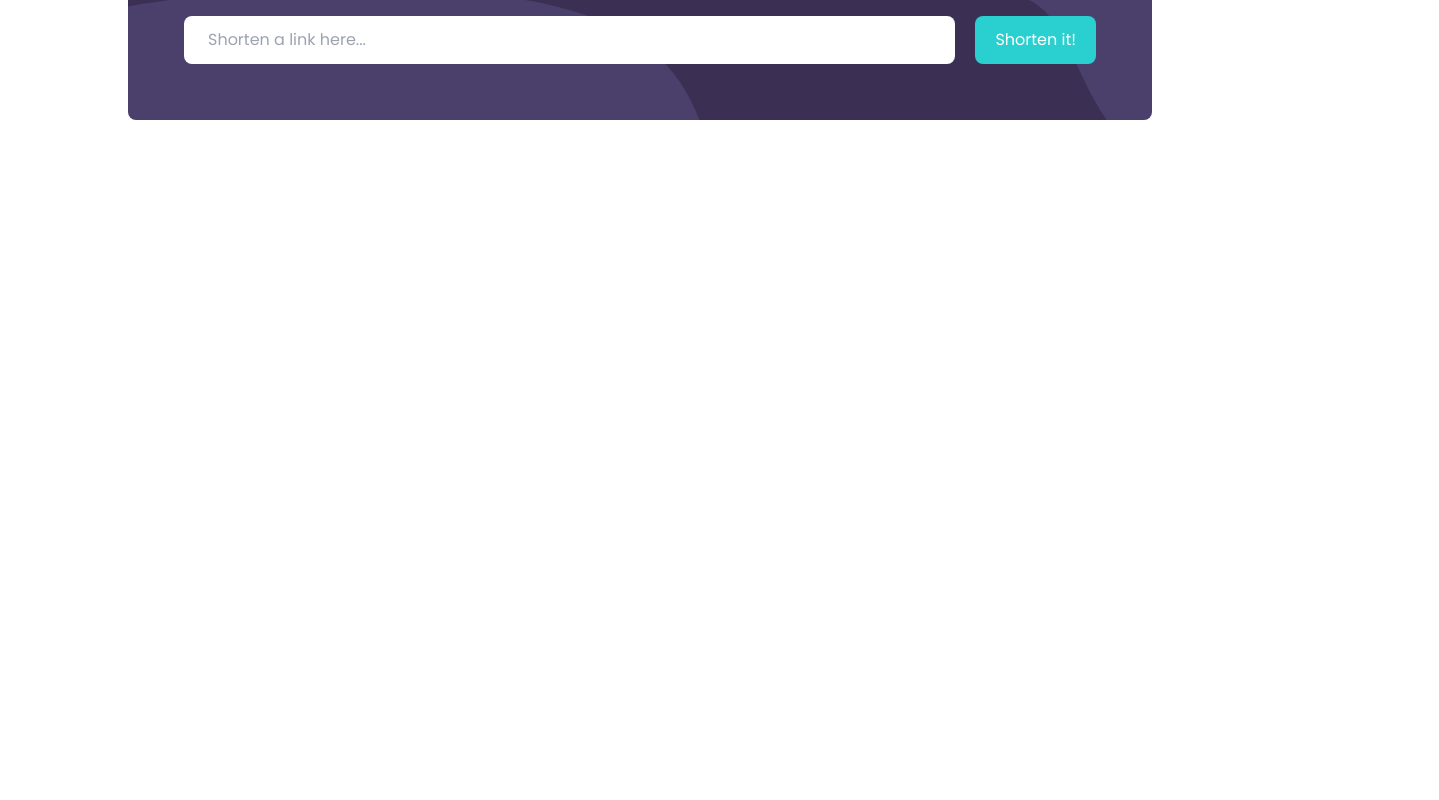
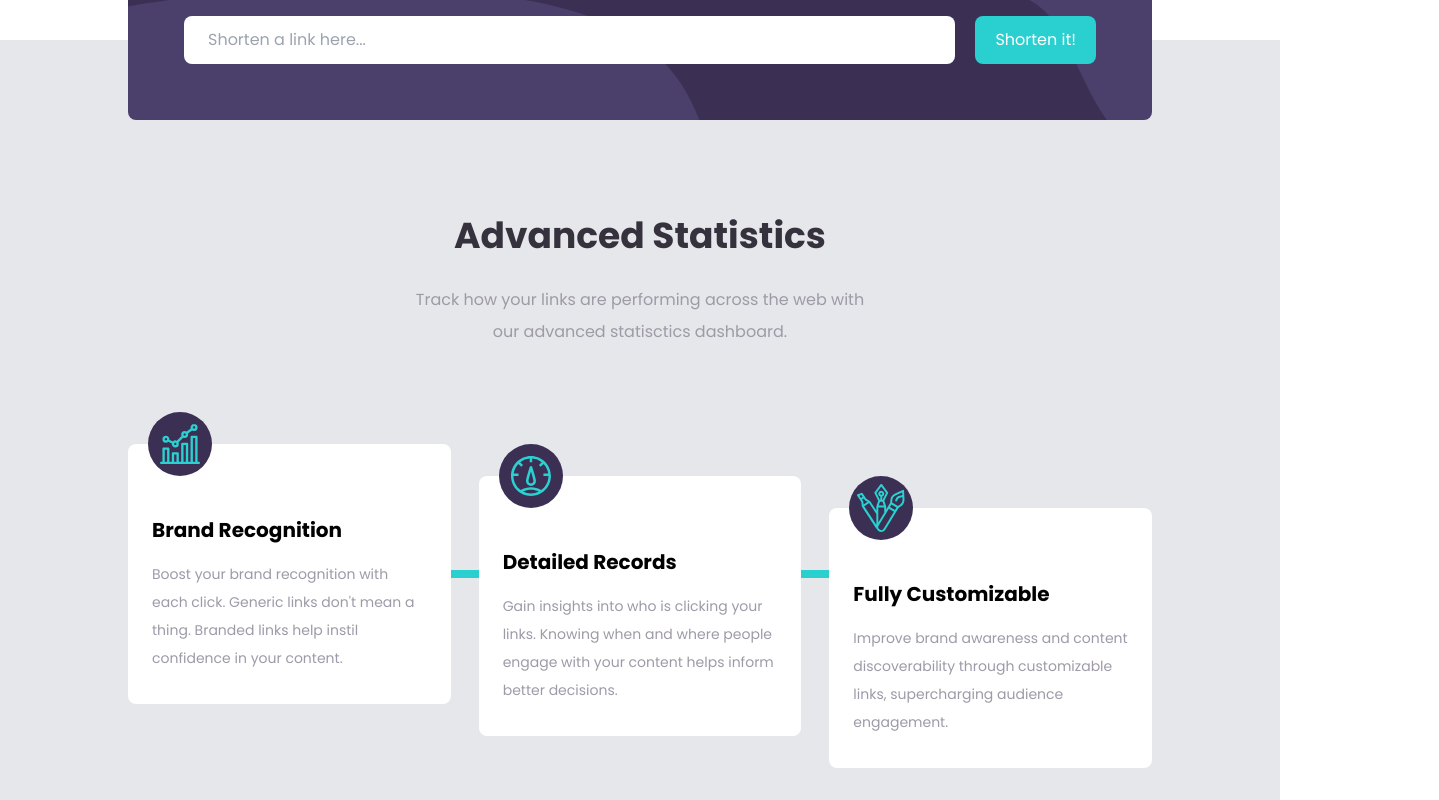
Before and after one commit to radoRandriamahandry/url-shorening, a Vue app: page / in a window 1280 px wide. Shown: the part 680-1480 px from the top of the page, 1439 px wide, since content can reach past the window. Before the commit the page ends 800 px from the top, so only its background shows below. Built offline with nearby package versions, Linux system fonts and the light colour scheme.

Commit message:
style: finish the main section

```diff
--- a/src/components/Home.vue
+++ b/src/components/Home.vue
@@ -1,12 +1,28 @@
 <template>
   <HeroSection />
+  <main class="bg-gray-200 relative -mt-[250px] h-screen">
+    <!-- This div overlap the hero section -->
+    <div class="h-[80px] bg-gray-200 w-screen absolute -top-20"></div>
+    <section class="max-w-screen-lg mx-auto py-24 grid place-content-center">
+      <h2 class="text-center text-4xl font-bold text-neutral-dark-blue">
+        Advanced Statistics
+      </h2>
+      <p class="text-center w-[62%] mx-auto mt-7 leading-loose">
+        Track how your links are performing across the web with our advanced
+        statisctics dashboard.
+      </p>
+    </section>
+    <Cards />
+  </main>
 </template>
 
 <script>
 import HeroSection from "../components/layouts/HeroSection.vue"
+import Cards from "../components/layouts/Cards.vue"
 export default {
   components: {
     HeroSection,
+    Cards,
   },
 }
 </script>
--- /dev/null
+++ b/src/components/UI/CardsItem.vue
@@ -0,0 +1,45 @@
+<template>
+  <div class="bg-white w-full relative px-6 py-8 rounded-lg">
+    <!-- image -->
+    <div
+      class="
+        absolute
+        -top-8
+        left-5
+        bg-primary-violet
+        h-16
+        w-16
+        grid
+        place-content-center
+        rounded-full
+      "
+    >
+      <img :src="image" alt="" />
+    </div>
+    <!-- Title -->
+    <h3 class="mt-10 font-semibold text-xl">{{ title }}</h3>
+    <!-- Content -->
+    <p class="mt-4 text-sm leading-loose">{{ content }}</p>
+  </div>
+</template>
+
+<script>
+export default {
+  props: {
+    image: {
+      type: String,
+      required: true,
+    },
+    title: {
+      type: String,
+      required: true,
+    },
+    content: {
+      type: String,
+      required: true,
+    },
+  },
+}
+</script>
+
+<style></style>
--- a/src/components/UI/TheNavBar.vue
+++ b/src/components/UI/TheNavBar.vue
@@ -11,7 +11,7 @@
     "
   >
     <div class="flex gap-8 items-center">
-      <h1 class="logo font-bold text-2xl">Shortly</h1>
+      <h3 class="logo font-bold text-2xl text-neutral-dark-blue">Shortly</h3>
       <nav class="flex gap-7 font-medium text-neutral-violet">
         <router-link class="hover:text-neutral-dark-violet" to="#"
           >Features</router-link
--- /dev/null
+++ b/src/components/layouts/Cards.vue
@@ -0,0 +1,56 @@
+<template>
+  <section class="mx-auto max-w-screen-lg relative flex items-center">
+    <div class="h-2 bg-primary-cyan w-full absolute"></div>
+    <div class="flex justify-between gap-7">
+      <CardsItem
+        :image="firstCard.image"
+        :title="firstCard.title"
+        :content="firstCard.content"
+      />
+      <CardsItem
+        :image="secondCard.image"
+        :title="secondCard.title"
+        :content="secondCard.content"
+        class="top-8"
+      />
+      <CardsItem
+        :image="thirdCard.image"
+        :title="thirdCard.title"
+        :content="thirdCard.content"
+        class="top-16"
+      />
+    </div>
+  </section>
+</template>
+
+<script>
+import CardsItem from "../UI/CardsItem.vue"
+export default {
+  components: {
+    CardsItem,
+  },
+  setup() {
+    const firstCard = {
+      image: "/src/assets/images/icon-brand-recognition.svg",
+      title: "Brand Recognition",
+      content:
+        "Boost your brand recognition with each click. Generic links don't mean a thing. Branded links help instil confidence in your content.",
+    }
+    const secondCard = {
+      image: "/src/assets/images/icon-detailed-records.svg",
+      title: "Detailed Records",
+      content:
+        "Gain insights into who is clicking your links. Knowing when and where people engage with your content helps inform better decisions.",
+    }
+    const thirdCard = {
+      image: "/src/assets/images/icon-fully-customizable.svg",
+      title: "Fully Customizable",
+      content:
+        "Improve brand awareness and content discoverability through customizable links, supercharging audience engagement.",
+    }
+    return { firstCard, secondCard, thirdCard }
+  },
+}
+</script>
+
+<style></style>
--- a/src/components/layouts/HeroSection.vue
+++ b/src/components/layouts/HeroSection.vue
@@ -3,7 +3,7 @@
     <TheNavBar />
     <section class="max-w-screen-lg grid mx-auto h-full grid-cols-5">
       <div class="flex flex-col justify-center gap-5 col-span-3">
-        <h1 class="text-7xl font-bold leading-[1.1em]">
+        <h1 class="text-7xl font-bold leading-[1.1em] text-neutral-dark-blue">
           More than just shorter links
         </h1>
         <p class="w-3/4 leading-relaxed">
@@ -16,7 +16,7 @@
       </div>
       <div class="flex items-center">
         <img
-          class="absolute transform scale-90"
+          class="absolute transform scale-75"
           src="/src/assets/images/illustration-working.svg"
           alt="Working illustration"
         />
--- a/src/index.css
+++ b/src/index.css
@@ -7,7 +7,7 @@
 @layer base {
   html {
     font-family: "Poppins", sans-serif;
-    @apply overflow-hidden;
+    @apply overflow-x-hidden;
   }
   .btn {
     @apply bg-primary-cyan text-white px-5 py-2  hover:opacity-80;
```
